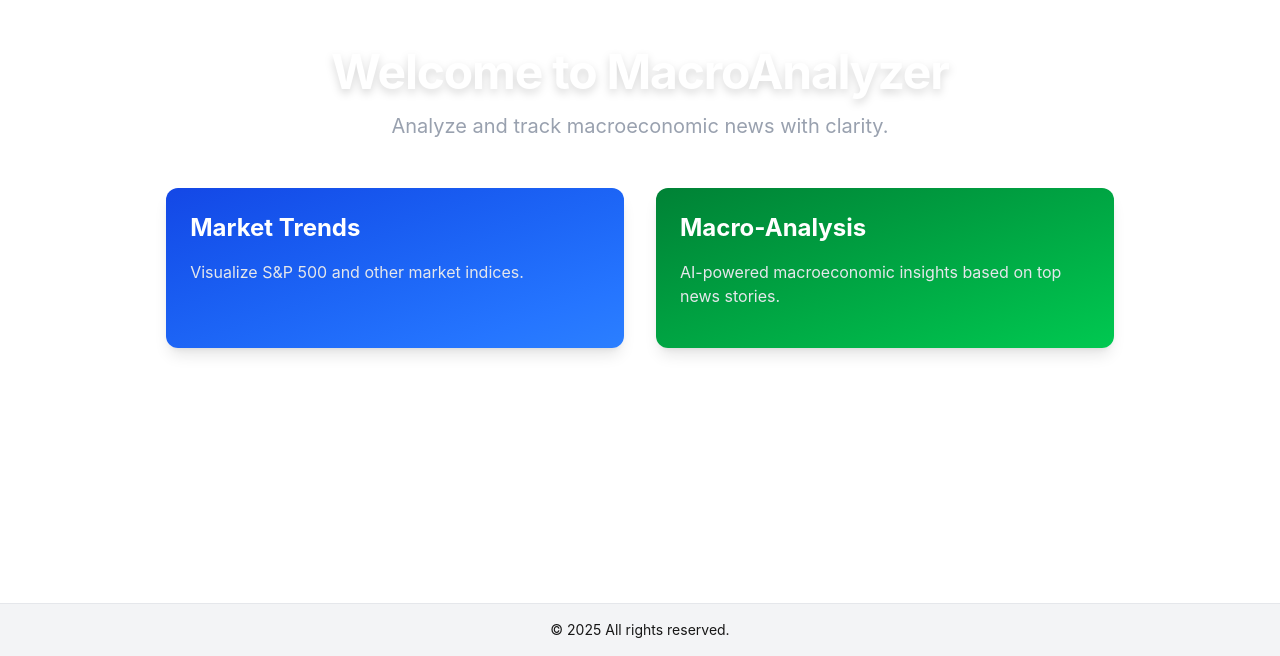
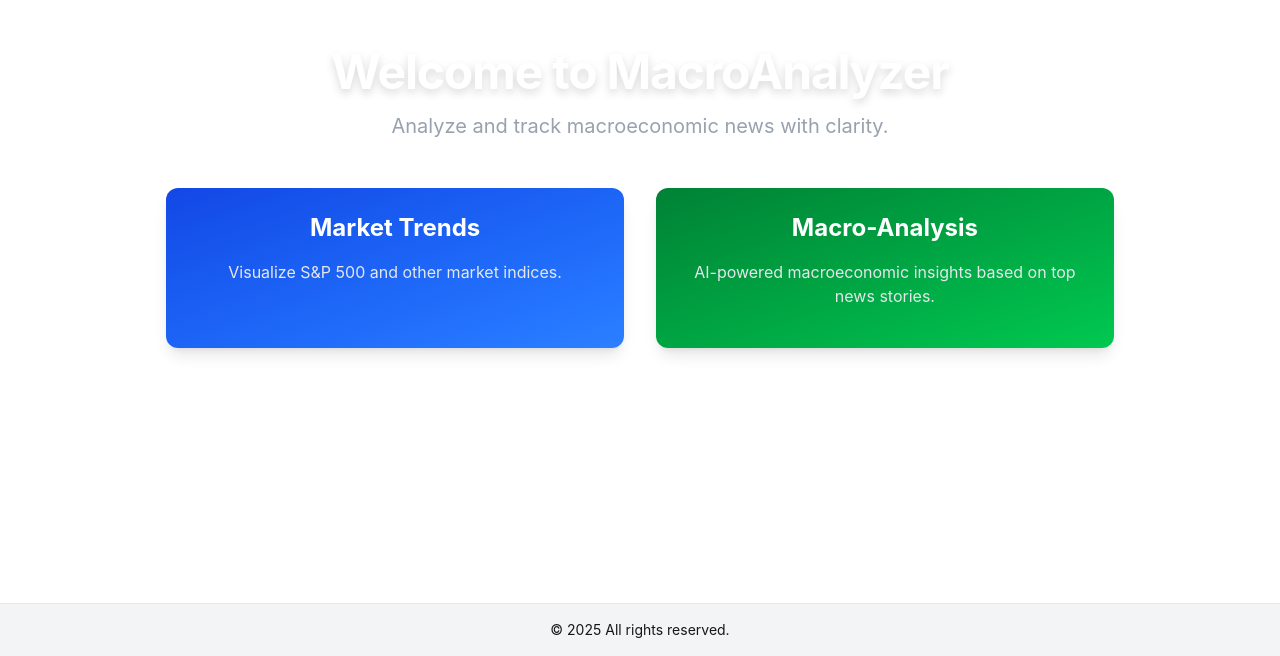
Before and after one commit to t-goel/MacroAnalyzer, a Next.js app in the folder frontend/: page / in a window 1280 px wide. Shown: the part 144-800 px from the top of the page. Built offline with nearby package versions, Linux system fonts and the light colour scheme.

Commit message:
centering

```diff
--- a/frontend/app/page.tsx
+++ b/frontend/app/page.tsx
@@ -15,16 +15,16 @@
       <div className="flex flex-col md:flex-row gap-8 w-full max-w-6xl">
         {/* Market Trends */}
         <div className="flex-1 bg-gradient-to-br from-blue-700 to-blue-500 rounded-xl p-6 shadow-lg">
-          <h3 className="text-2xl font-bold text-white">Market Trends</h3>
-          <p className="text-gray-200 mb-4">
+          <h3 className="text-2xl font-bold text-white text-center">Market Trends</h3>
+          <p className="text-gray-200 mb-4 text-center">
             Visualize S&P 500 and other market indices.
           </p>
         </div>
 
         {/* Macro Analysis */}
         <div className="flex-1 bg-gradient-to-br from-green-700 to-green-500 rounded-xl p-6 shadow-lg">
-          <h3 className="text-2xl font-bold text-white mb-4">Macro-Analysis</h3>
-          <p className="text-gray-200 mb-4">
+          <h3 className="text-2xl font-bold text-white mb-4 text-center">Macro-Analysis</h3>
+          <p className="text-gray-200 mb-4 text-center">
             AI-powered macroeconomic insights based on top news stories.
           </p>
         </div>
```
